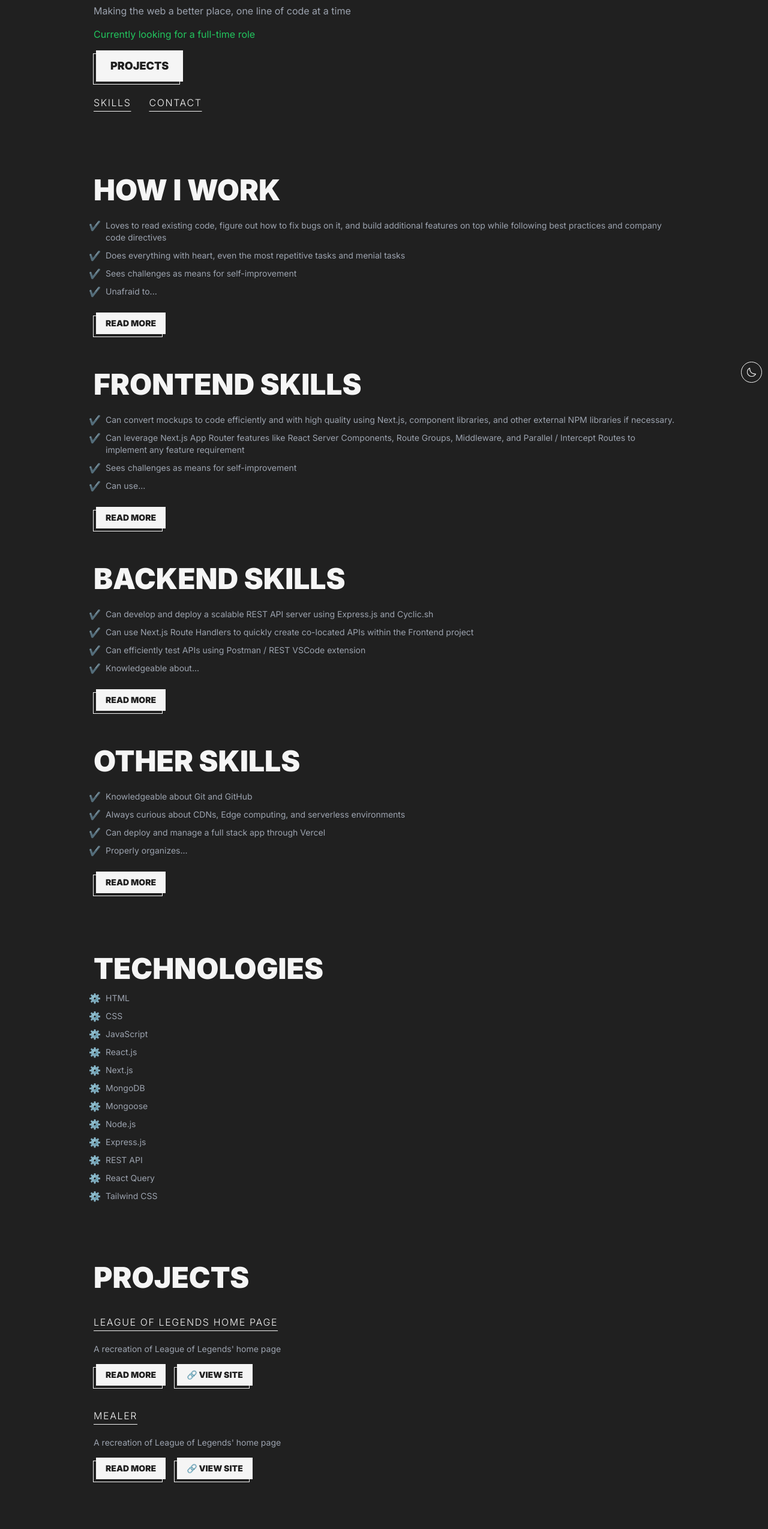
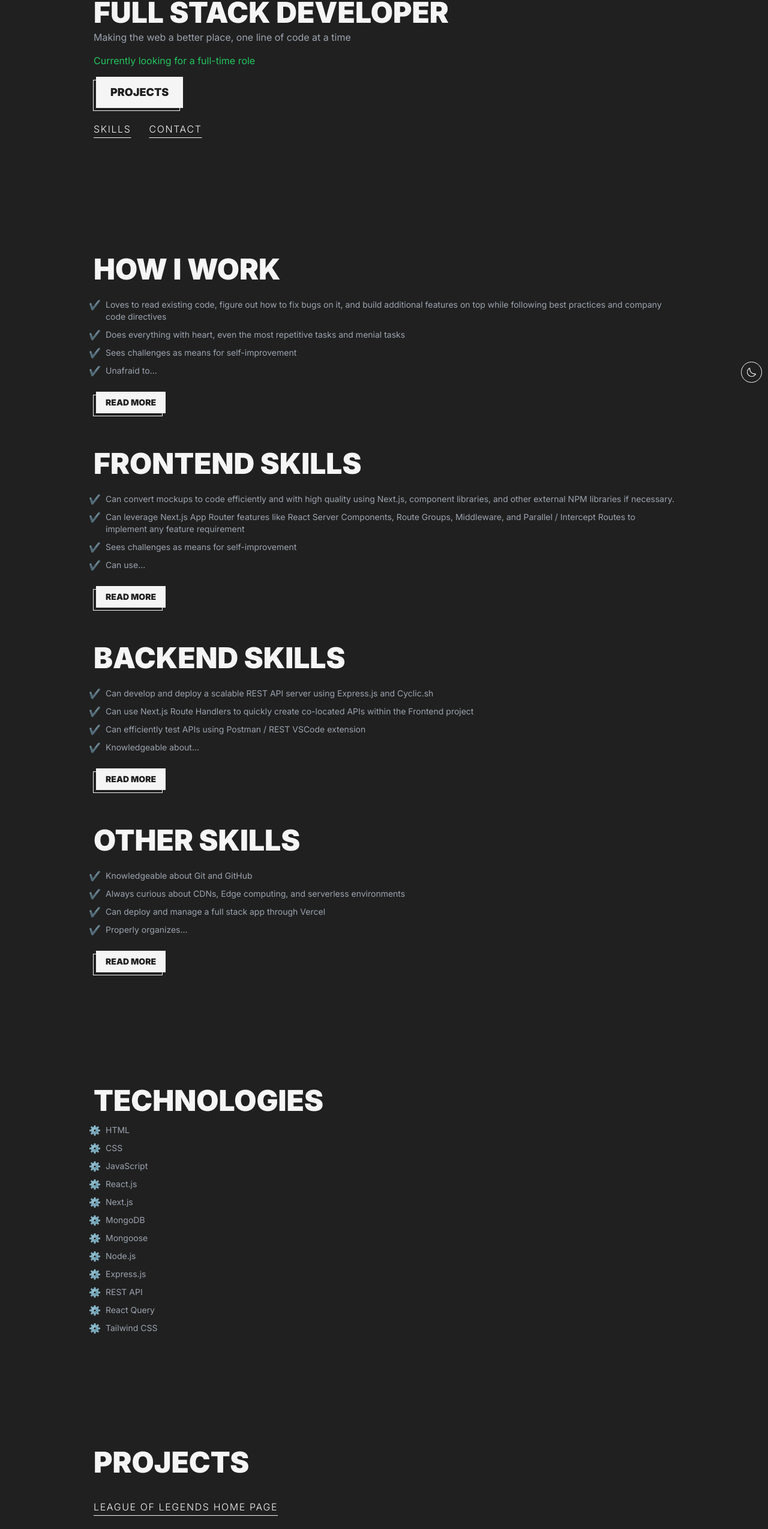
Before and after one commit to nathanelcorpuz/my-portfolio, a Next.js app: page / in a window 1280 px wide. Shown: the part 152-2701 px from the top of the page at 60% size. Built offline with nearby package versions, Linux system fonts and the light colour scheme.

Commit message:
skills link behavior

```diff
--- a/app/_components/Hero.tsx
+++ b/app/_components/Hero.tsx
@@ -3,6 +3,7 @@ import HeadingText from "@/components/HeadingText";
 import LinkText from "@/components/LinkText";
 import SectionWrapper from "@/components/SectionWrapper";
 import StandardText from "@/components/StandardText";
+import Link from "next/link";
 
 export default function Hero() {
   return (
@@ -20,11 +21,15 @@ export default function Hero() {
         </p>
       </div>
       <div>
-        <Button>Projects</Button>
+        <Link href="projects">
+          <Button>Projects</Button>
+        </Link>
       </div>
       <div className="flex gap-[30px]">
-        <LinkText href="skills">Skills</LinkText>
-        <LinkText href="contact">Contact</LinkText>
+        <LinkText href="skills#home">Skills</LinkText>
+        <LinkText isNativeAnchor href="#contact">
+          Contact
+        </LinkText>
       </div>
     </SectionWrapper>
   );
--- a/app/_components/SkillsOverview.tsx
+++ b/app/_components/SkillsOverview.tsx
@@ -4,6 +4,7 @@ import HeadingText from "@/components/HeadingText";
 import BulletedListItem from "@/components/BulletedListItem";
 import SectionWrapper from "@/components/SectionWrapper";
 import { skillsOverview as skills } from "@/lib/constants";
+import Link from "next/link";
 
 function SkillWrapper({ children }: { children: React.ReactNode }) {
   return <div className="flex flex-col gap-[25px]">{children}</div>;
@@ -21,7 +22,9 @@ export default function SkillsOverview() {
             ))}
           </BulletedListWrapper>
           <div>
-            <Button variant={2}>Read more</Button>
+            <Link href={"skills#" + skill.title}>
+              <Button variant={2}>Read more</Button>
+            </Link>
           </div>
         </SkillWrapper>
       ))}
--- a/app/skills/page.tsx
+++ b/app/skills/page.tsx
@@ -7,9 +7,9 @@ import { skills } from "@/lib/constants";
 
 export default function Skills() {
   return (
-    <PageContentWrapper>
+    <PageContentWrapper props={{ id: "#home" }}>
       {skills.map((skill) => (
-        <SectionWrapper key={skill.title}>
+        <SectionWrapper props={{ id: skill.title }} key={skill.title}>
           <HeadingText>{skill.title}</HeadingText>
           <BulletedListWrapper>
             {skill.items.map((item) => (
--- a/components/Button.tsx
+++ b/components/Button.tsx
@@ -1,12 +1,14 @@
 import { ButtonVariant } from "@/types/types";
+import { ButtonHTMLAttributes } from "react";
 
 export default function Button({
   children,
   variant,
-  ...props
+  props,
 }: {
   children: React.ReactNode;
   variant?: ButtonVariant;
+  props?: ButtonHTMLAttributes<HTMLButtonElement>;
 }) {
   if (variant === 2) {
     return (
--- a/components/LinkText.tsx
+++ b/components/LinkText.tsx
@@ -1,17 +1,17 @@
-import Link from "next/link";
+import Link, { LinkProps } from "next/link";
 import { AnchorHTMLAttributes } from "react";
 
 export default function LinkText({
   children,
-  href,
+  href = "",
   isNativeAnchor,
   anchorProps,
   linkProps,
 }: {
   children: React.ReactNode;
-  href: string;
+  href?: string;
   anchorProps?: AnchorHTMLAttributes<HTMLAnchorElement>;
-  linkProps?: AnchorHTMLAttributes<HTMLAnchorElement>;
+  linkProps?: Omit<LinkProps, "href">;
   isNativeAnchor?: boolean;
 }) {
   if (isNativeAnchor) {
--- a/components/PageContentWrapper.tsx
+++ b/components/PageContentWrapper.tsx
@@ -1,13 +1,18 @@
+import { AllHTMLAttributes } from "react";
+
 export default function PageContentWrapper({
   children,
+  props,
 }: {
   children: React.ReactNode;
+  props?: AllHTMLAttributes<HTMLDivElement>;
 }) {
   return (
     <div
       className="max-w-[550px]
      lg:max-w-[800px] xl:max-w-[1000px] mx-auto
      flex flex-col gap-[70px] pt-16"
+      {...props}
     >
       {children}
     </div>
--- a/components/SectionWrapper.tsx
+++ b/components/SectionWrapper.tsx
@@ -12,20 +12,20 @@ export default function SectionWrapper({
 }) {
   if (gapSize === "md") {
     return (
-      <section className="p-4 flex flex-col gap-[30px]" {...props}>
+      <section className="py-[60px] px-4 flex flex-col gap-[30px]" {...props}>
         {children}
       </section>
     );
   }
   if (gapSize === "lg") {
     return (
-      <section className="p-4 flex flex-col gap-[60px]" {...props}>
+      <section className="py-[60px] px-4 flex flex-col gap-[60px]" {...props}>
         {children}
       </section>
     );
   }
   return (
-    <section className="p-4 flex flex-col gap-[15px]" {...props}>
+    <section className="py-[60px] px-4 flex flex-col gap-[15px]" {...props}>
       {children}
     </section>
   );
```
